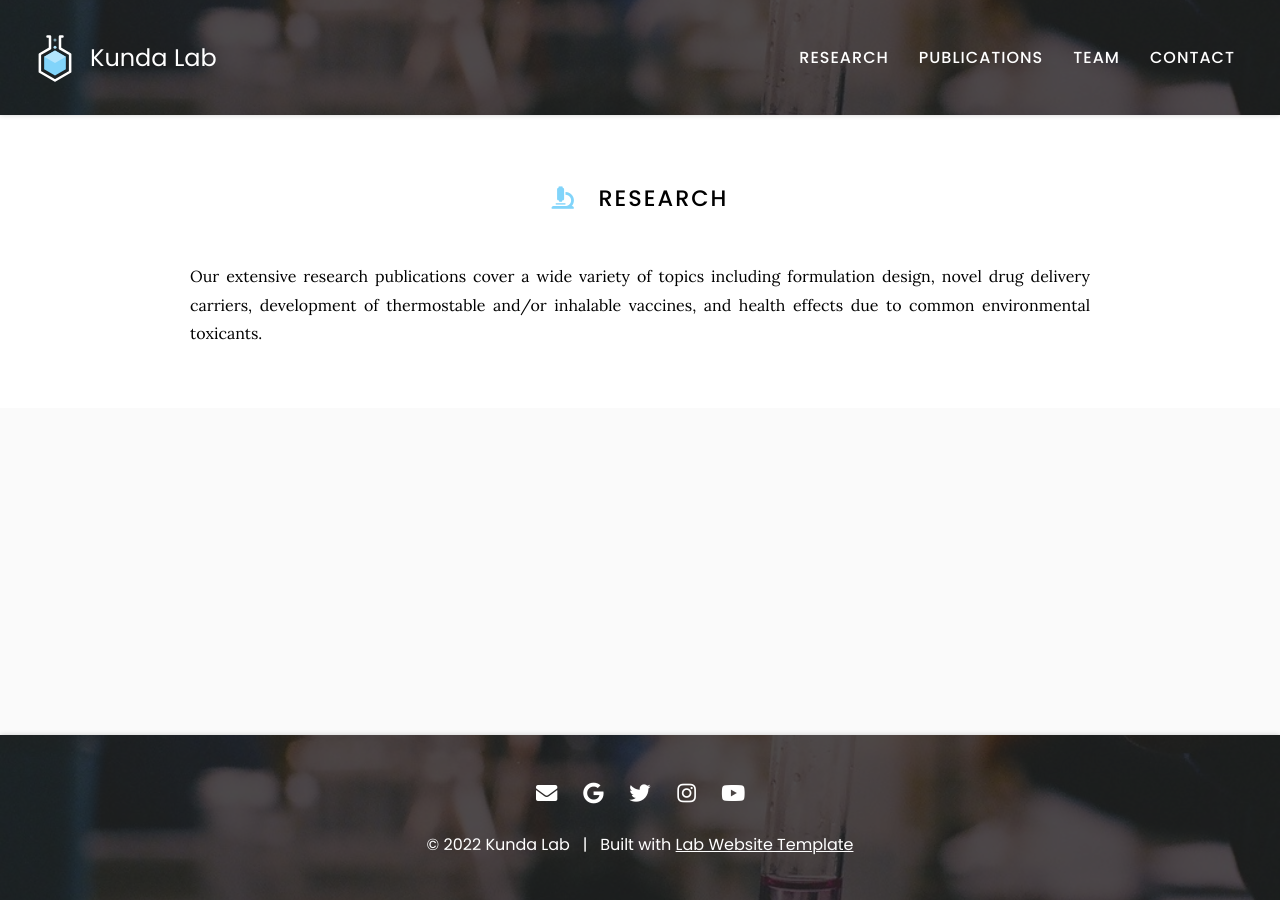
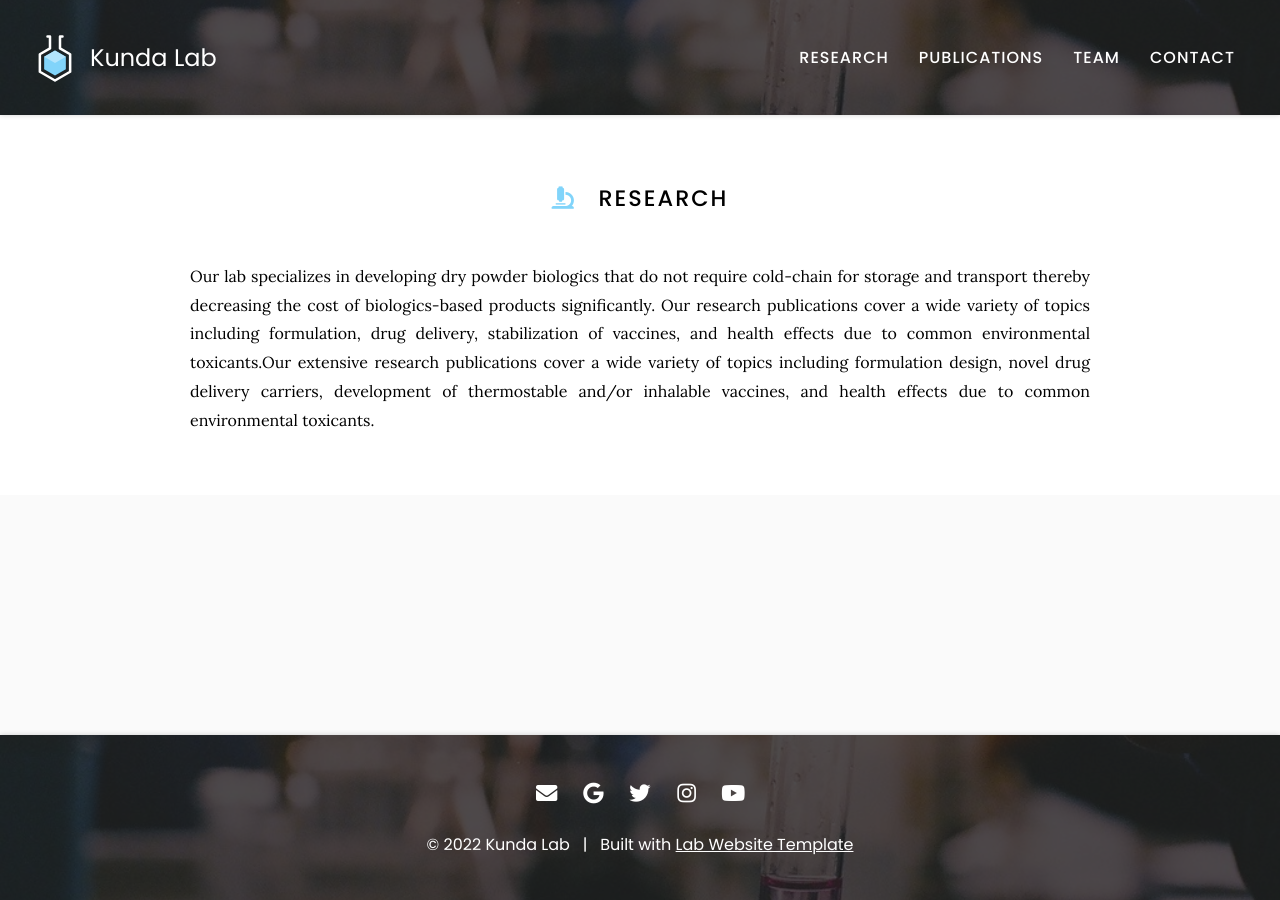
Before and after one commit to ardaram/kunda-lab, a Jekyll site: the page built from research/index.md, in a window 1280 px wide. Built offline with Jekyll 4.4.1, drawn with Linux system fonts in a browser that asks for light colours; nearby versions of some CDN libraries.

Commit message:
Update index.md

```diff
--- a/research/index.md
+++ b/research/index.md
@@ -7,6 +7,6 @@ nav:
 
 # <i class="fas fa-microscope"></i>Research
 
-Our extensive research publications cover a wide variety of topics including formulation design, novel drug delivery carriers, development of thermostable and/or inhalable vaccines, and health effects due to common environmental toxicants.
+Our lab specializes in developing dry powder biologics that do not require cold-chain for storage and transport thereby decreasing the cost of biologics-based products significantly. Our research publications cover a wide variety of topics including formulation, drug delivery, stabilization of vaccines, and health effects due to common environmental toxicants.Our extensive research publications cover a wide variety of topics including formulation design, novel drug delivery carriers, development of thermostable and/or inhalable vaccines, and health effects due to common environmental toxicants.
 
 {% include section.html %}
```
